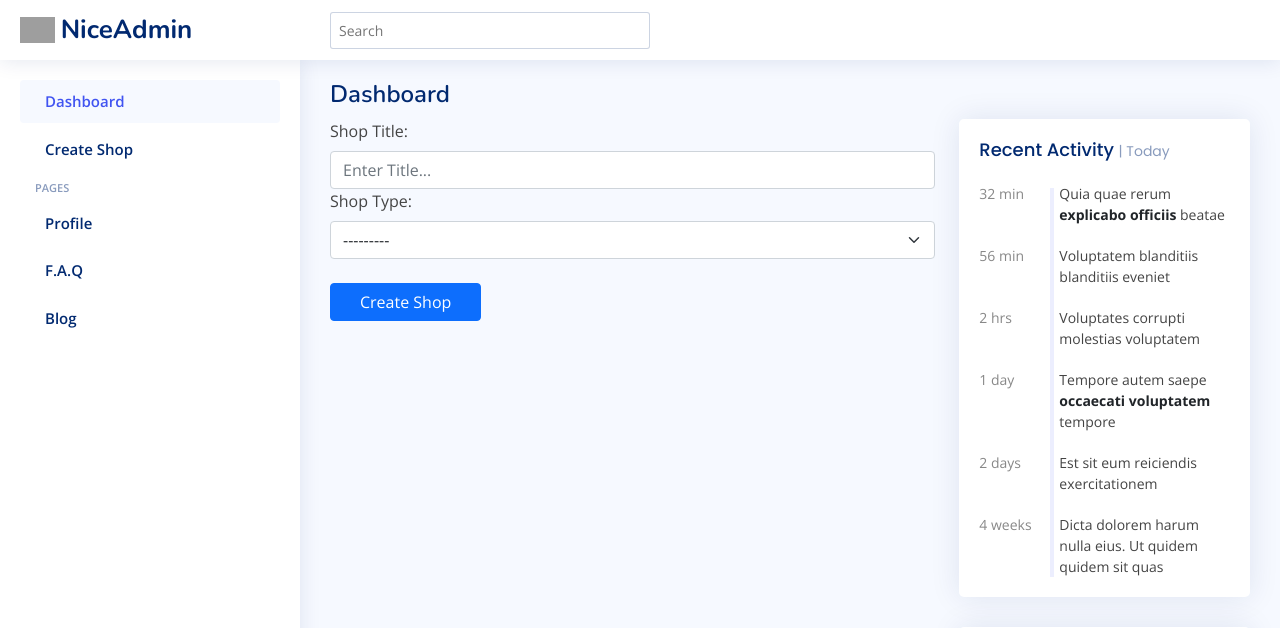
After one commit to rbehzad/django_online_store, a Django app: page /shop/create-shop/ in a window 1280 px wide. The commit adds this page. Shown: the top 628 px of the page. Run offline with Django 4.2, Linux system fonts and the light colour scheme; data that the repository does not hold is empty; grey boxes are pictures that could not be loaded.

Commit message:
create shop + debug classes in view file

```diff
--- a/Dev-1/final-project/online_store/accounts/views.py
+++ b/Dev-1/final-project/online_store/accounts/views.py
@@ -8,6 +8,7 @@ from django.views.generic import CreateView, FormView, DetailView, View, UpdateV
 from online_store.mixins import NextUrlMixin, RequestFormAttachMixin
 from .models import User
 from django.contrib.auth import login, logout, views as auth_views
+
 
 class RegisterView(CreateView):
     form_class = RegisterForm
--- /dev/null
+++ b/Dev-1/final-project/online_store/shop_managing/forms.py
@@ -0,0 +1,16 @@
+from django import forms
+from .models import *
+
+
+class CreateShopForm(forms.ModelForm):
+     class Meta:
+         model = Shop
+         fields = ('title', 'shop_type',)
+         labels = {
+             'title': '',
+             'shop_type': 'Shop Type',
+         }
+         widgets = {
+             'title': forms.TextInput(attrs={'class': 'form-control', 'placeholder': 'Enter Title...'}),
+             'shop_type': forms.Select(attrs={'class': 'form-select', 'placeholder': 'Choose Shop Type...'}),
+         }
--- /dev/null
+++ b/Dev-1/final-project/online_store/shop_managing/templates/shop_managing/create_shop.html
@@ -0,0 +1,21 @@
+{% extends "shop_managing/shop.html" %}
+
+
+{% block middlepage %}
+<form method="POST" action="">
+    {% csrf_token %}
+    <div class="col-12">
+      <label for="yourName" class="form-label">Shop Title:</label>
+      {{ form.title }}
+      <div class="invalid-feedback">Please, enter shop title!</div>
+    </div>
+    <div class="col-12">
+      <label for="yourName" class="form-label">Shop Type:</label>
+      {{ form.shop_type }}
+      <div class="invalid-feedback">Please, choose shop type!</div>
+    </div>
+    <div class="col-3 my-4">
+      <button class="btn btn-primary w-100" type="submit">Create Shop</button>
+    </div>
+</form>
+{% endblock middlepage %}
--- a/Dev-1/final-project/online_store/shop_managing/templates/shop_managing/shop.html
+++ b/Dev-1/final-project/online_store/shop_managing/templates/shop_managing/shop.html
@@ -65,7 +65,7 @@
     <ul class="sidebar-nav" id="sidebar-nav">
 
       <li class="nav-item">
-        <a class="nav-link " href="#">
+        <a class="nav-link " href="{% url 'shop_home' %}">
           <i class="bi bi-grid"></i>
           <span>Dashboard</span>
         </a>
@@ -73,26 +73,10 @@
 
 
       <li class="nav-item">
-        <a class="nav-link collapsed" data-bs-target="#charts-nav" data-bs-toggle="collapse" href="#">
-          <i class="bi bi-bar-chart"></i><span>Charts</span><i class="bi bi-chevron-down ms-auto"></i>
+        <a class="nav-link collapsed" data-bs-target="#charts-nav" data-bs-toggle="collapse" href="{% url 'create_shop' %}">
+          <i class="bi bi-bar-chart"></i><span>Create Shop</span><i class="bi bi-chevron-down ms-auto"></i>
         </a>
-        <ul id="charts-nav" class="nav-content collapse " data-bs-parent="#sidebar-nav">
-          <li>
-            <a href="charts-chartjs.html">
-              <i class="bi bi-circle"></i><span>Chart.js</span>
-            </a>
-          </li>
-          <li>
-            <a href="charts-apexcharts.html">
-              <i class="bi bi-circle"></i><span>ApexCharts</span>
-            </a>
-          </li>
-          <li>
-            <a href="charts-echarts.html">
-              <i class="bi bi-circle"></i><span>ECharts</span>
-            </a>
-          </li>
-        </ul>
+
       </li><!-- End Charts Nav -->
 
 
--- a/Dev-1/final-project/online_store/shop_managing/templates/shop_managing/shop_dashboard.html
+++ b/Dev-1/final-project/online_store/shop_managing/templates/shop_managing/shop_dashboard.html
@@ -116,7 +116,7 @@
             <th scope="row"><a href="#">{{ shop.title }}</a></th>
             <td>{{ shop.shop_type }}</td>
             <td>{{ shop.status }}</td>
-            <td><a href="#">|||||</a></td>
+            <td><a href="{% url 'update_shop' shop.slug %}">|||||</a></td>
             <td><a href="{% url 'delete_shop' shop.slug %}">|||||</a></td>
         </tr>
 
--- a/Dev-1/final-project/online_store/shop_managing/urls.py
+++ b/Dev-1/final-project/online_store/shop_managing/urls.py
@@ -5,4 +5,6 @@ from .views import *
 urlpatterns = [
     path('index/', MyShopList.as_view(), name='shop_home'),
     path('delete-shop/<slug:slug>', deleteShop, name='delete_shop'),
+    path('create-shop/', CreateShop.as_view(), name='create_shop'),
+    path('update-shop/<slug:slug>', UpdateShop.as_view(), name='update_shop'),
 ]
--- a/Dev-1/final-project/online_store/shop_managing/views.py
+++ b/Dev-1/final-project/online_store/shop_managing/views.py
@@ -2,9 +2,17 @@ from django.shortcuts import render
 from django.views.generic import ListView
 from django.contrib.auth.mixins import LoginRequiredMixin
 from django.shortcuts import render, redirect
-
+from django.urls import reverse_lazy, reverse
+from .forms import *
 from shop_managing.models import Shop
-
+from django.views.generic import (
+    ListView,
+    TemplateView,
+    DetailView,
+    CreateView,
+    UpdateView,
+    DeleteView
+)
 
 #### view for image (file field):
 # def upload(request):
@@ -24,17 +32,53 @@ class MyShopList(LoginRequiredMixin, ListView):
 
     def get_context_data(self, **kwargs):
         context = super().get_context_data(**kwargs)
-        context['shops'] = context['shops'].filter(user=self.request.user)
+        context['shops'] = context['shops'].filter(user=self.request.user).exclude(status='Deleted')
         # context['count'] = context['tasks'].filter(complete=False).count()
+        return context
 
-        # search_input = self.request.GET.get('search-area') or ''
-        # if search_input:
-        #     context['tasks'] = context['tasks'].filter(
-        #         title__contains=search_input)
 
-        # context['search_input'] = search_input
+class CreateShop(CreateView):
+    model = Shop
+    form_class = CreateShopForm
+    template_name = 'shop_managing/create_shop.html'
 
-        return context
+    def form_valid(self, form):
+        shop = form.save(commit=False)
+        shop.user = self.request.user
+        shop.save()
+        return redirect('shop_home')
+
+
+
+# def CreateShop(request):
+#     page = 'add_shop'
+#     form = CreateShopForm()
+#     if request.method == 'POST':
+#         form = CreateShopForm(request.POST, request.FILES)
+#         if form.is_valid():
+#             post = form.save(commit=False)
+#             post.user = request.user
+#             post.save()
+#             form.save_m2m()
+#             return redirect('shop_home')
+
+
+#     return render(request, 'shop_managing/create_shop.html', {})
+
+
+
+class UpdateShop(UpdateView):
+    model = Shop
+    form_class = CreateShopForm
+    template_name = 'shop_managing/create_shop.html'
+    success_url = reverse_lazy('shop_home')
+
+
+# class DeletePostView(LoginRequiredMixin, DeleteView):
+#     model = Post
+#     template_name = 'feed/delete_post.html'
+#     success_url = reverse_lazy('feed')
+#     login_url = '/members/login/'
 
 def deleteShop(request, slug):
     page = 'shop'
```
